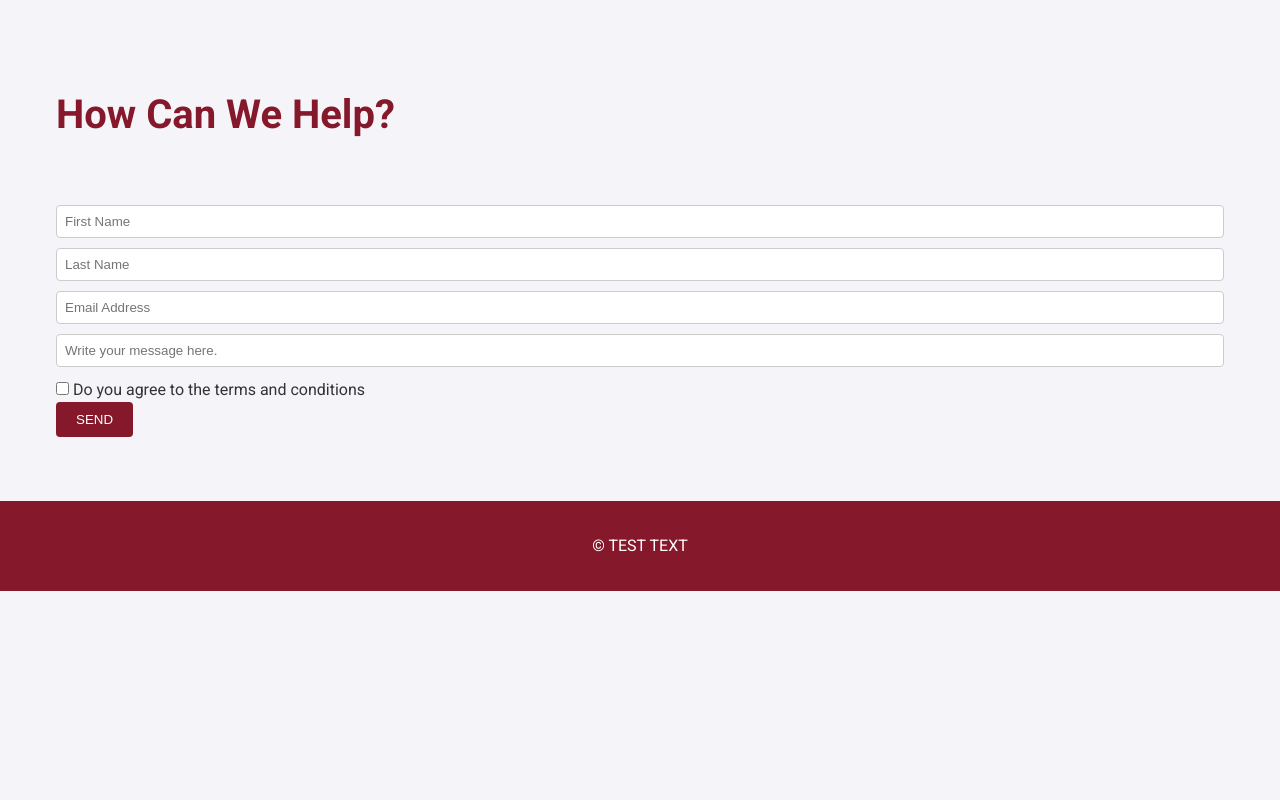
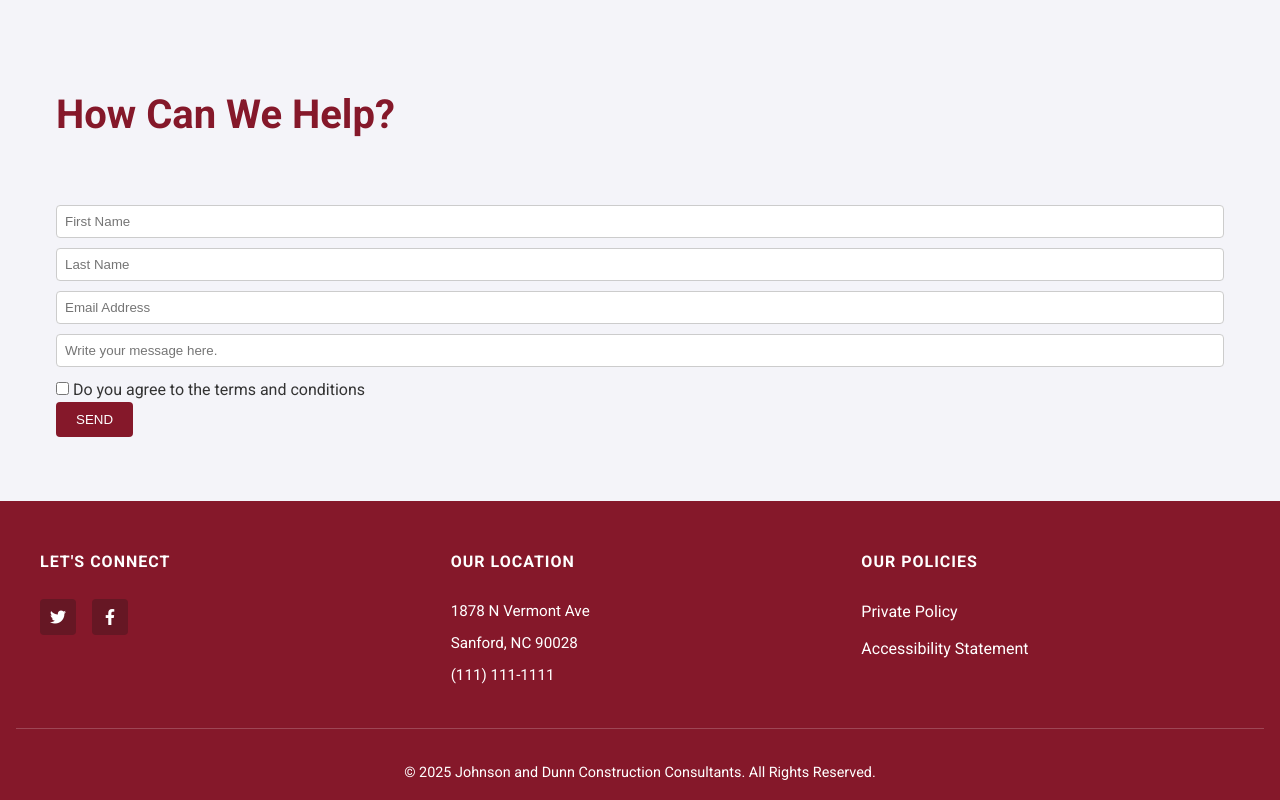
Before and after one commit to miguelc126/johnsondunnllc, a plain HTML site: page index.html in a window 1280 px wide. Shown: the part 3755-4555 px from the top of the page. Before the commit the page ends 4346 px from the top, so only its background shows below. Drawn offline with Linux system fonts and the light colour scheme.

Commit message:
New Footer Design

```diff
--- a/index.html
+++ b/index.html
@@ -8,6 +8,7 @@
     <link rel="stylesheet" href="styles.css">
     <link rel="preconnect" href="https://fonts.googleapis.com">
     <link href="https://fonts.googleapis.com/css2?family=Roboto:wght@400;500;700&display=swap" rel="stylesheet">
+    <link rel="stylesheet" href="https://cdnjs.cloudflare.com/ajax/libs/font-awesome/6.4.0/css/all.min.css">
     <script defer src="site-script.js"></script>
 </head>
 <body>
@@ -121,8 +122,35 @@
         </section>
     </main>
 
-    <footer>
-        <p>&copy; TEST TEXT</p>
+    <!-- Footer Section -->
+    <footer class="main-footer">
+        <div class="footer-container">
+            <div class="footer-section">
+                <h3>LET'S CONNECT</h3>
+                <div class="social-icons">
+                    <a href="https://x.com/johnsondunnllc" rel="noopener noreferrer" target="_blank" aria-label="Twitter"><i class="fab fa-twitter"></i></a>
+                    <a href="https://www.facebook.com/johnsondunnllc/" rel="noopener noreferrer" target="_blank" aria-label="Facebook"><i class="fab fa-facebook-f"></i></a>
+                </div>
+            </div>
+
+            <div class="footer-section">
+                <h3>OUR LOCATION</h3>
+                <p>1878 N Vermont Ave</p>
+                <p>Sanford, NC 90028</p>
+                <p>(111) 111-1111</p>
+            </div>
+
+            <div class="footer-section">
+                <h3>OUR POLICIES</h3>
+                <ul class="footer-links">
+                    <li>Private Policy</li>
+                    <li>Accessibility Statement</li>
+                </ul>
+            </div>
+        </div>
+        <div class="copyright">
+            <p>&copy; 2025 Johnson and Dunn Construction Consultants. All Rights Reserved.</p>
+        </div>
     </footer>
 </body>
 </html>
--- a/styles.css
+++ b/styles.css
@@ -369,12 +369,84 @@ button {
   }
 
 /* Footer Styles */
-footer {
+.main-footer {
     background-color: var(--primary-color);
     color: var(--white);
+    padding: 3rem 1rem 1rem;
+    margin-top: 4rem;
+}
+
+.footer-container {
+    max-width: var(--container-width);
+    margin: 0 auto;
+    display: flex;
+    justify-content: space-between;
+    flex-wrap: wrap;
+    gap: 2rem;
+}
+
+.footer-section {
+    flex: 1;
+    min-width: 250px;
+}
+
+.footer-section h3 {
+    font-size: 1rem;
+    margin-bottom: 1.5rem;
+    font-weight: 700;
+    letter-spacing: 1px;
+}
+
+.footer-section p {
+    margin-bottom: 0.5rem;
+    font-size: 0.95rem;
+}
+
+.footer-section a {
+    color: var(--white);
+    text-decoration: none;
+    transition: opacity var(--transition-speed) ease;
+}
+
+.footer-section a:hover {
+    opacity: 0.8;
+}
+
+.social-icons {
+    display: flex;
+    gap: 1rem;
+}
+
+.social-icons a {
+    display: flex;
+    align-items: center;
+    justify-content: center;
+    width: 36px;
+    height: 36px;
+    background-color: var(--primary-dark);
+    border-radius: 4px;
+    transition: transform var(--transition-speed) ease;
+}
+
+.social-icons a:hover {
+    transform: translateY(-3px);
+}
+
+.footer-links {
+    list-style-type: none;
+    padding: 0;
+}
+
+.footer-links li {
+    margin-bottom: 0.75rem;
+}
+
+.copyright {
     text-align: center;
-    padding: 2rem;
-    margin-top: 4rem;
+    padding-top: 2rem;
+    margin-top: 2rem;
+    border-top: 1px solid rgba(255, 255, 255, 0.2);
+    font-size: 0.9rem;
 }
 
 /* Responsive Design - Larger Tablets and Small Desktops */
@@ -429,7 +501,17 @@ footer {
         font-size: 0.9rem;
     }
 
+    .footer-container {
+        flex-direction: column;
+    }
 
+    .footer-section {
+        text-align: center;
+    }
+
+    .social-icons {
+        justify-content: center;
+    }
 }
 
 /* Responsive Design - Small Phones */
```
